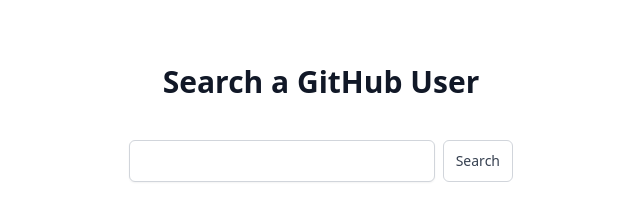
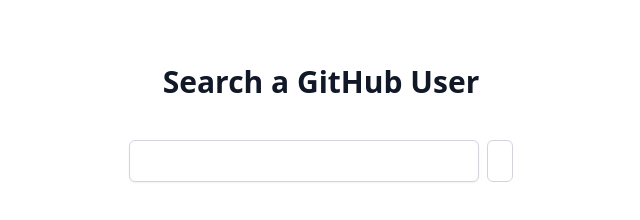
Before and after one commit to vm7md98/findGitHubUsers, a plain HTML site: page index.html in a window 1280 px wide. Shown: the full height of the page, 319-959 px from the left. Drawn offline with nearby package versions, Linux system fonts and the light colour scheme.

Commit message:
Update index.html

```diff
--- a/index.html
+++ b/index.html
@@ -19,7 +19,7 @@
         <button
           type="submit"
           class="ml-2 py-2 px-3 border border-gray-300 rounded-md text-sm leading-4 font-medium text-gray-700 hover:text-gray-500 focus:outline-none focus:border-blue-300 focus:shadow-outline-blue active:bg-gray-50 active:text-gray-800">
-          Search
+
         </button>
       </div>
     </form>
```
